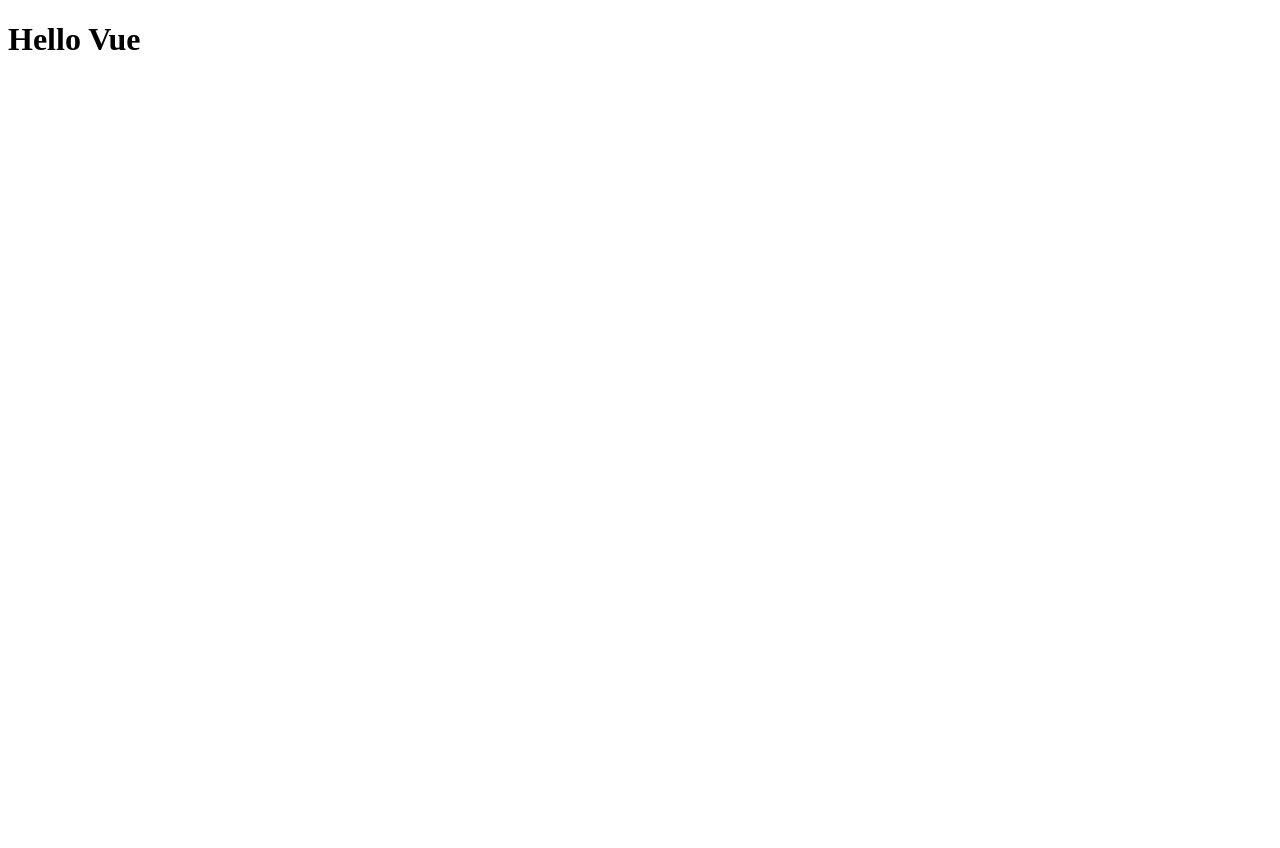
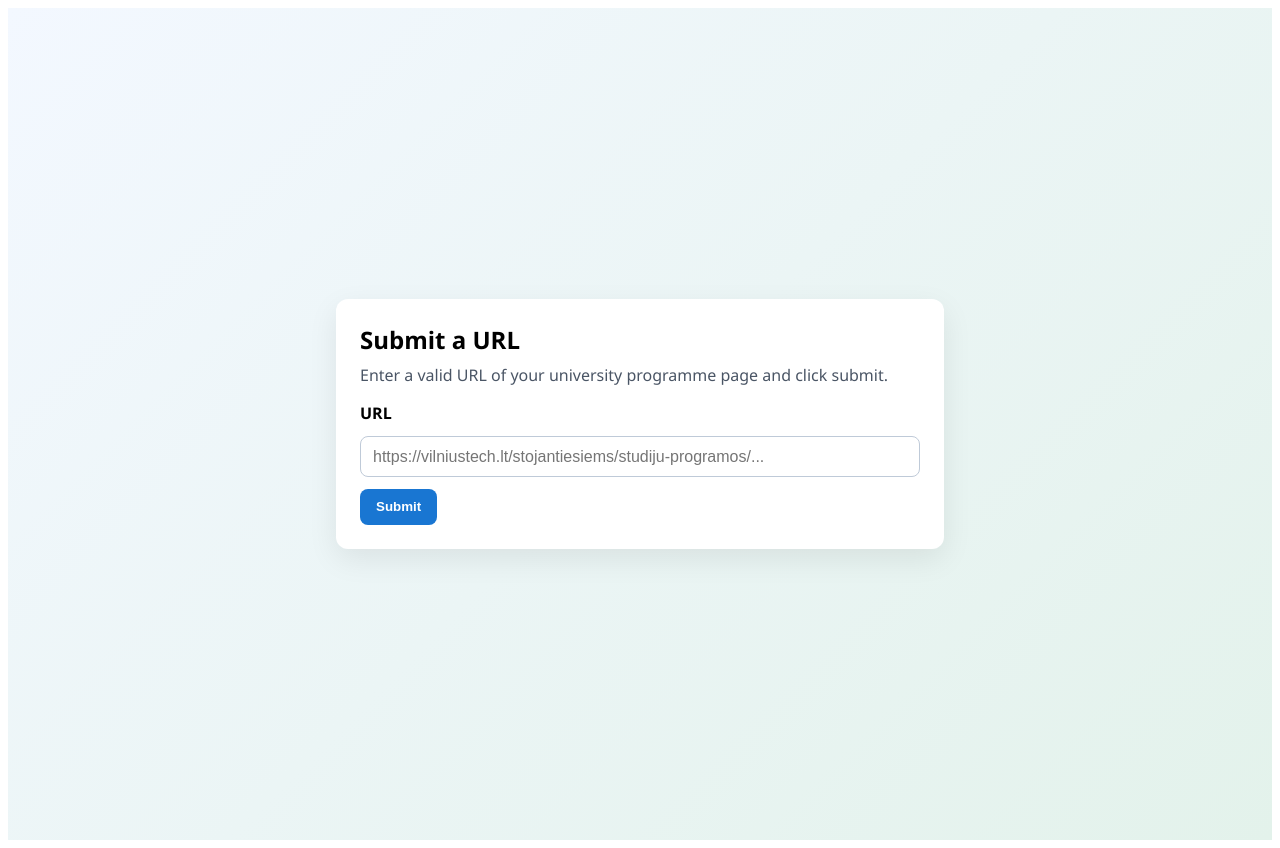
Before and after one commit to Alomika/SkillOut, a Vue app in the folder frontend/: page / in a window 1280 px wide. Before the commit the page ends 800 px from the top, so only its background shows below. Built offline with nearby package versions, Linux system fonts and the light colour scheme.

Commit message:
SD-80 Feature: Created a page with a form to enter URL

```diff
--- a/frontend/src/App.vue
+++ b/frontend/src/App.vue
@@ -1,5 +1,5 @@
 <template>
-  <h1>Hello Vue</h1>
+  <router-view />
 </template>
 
 <script>
--- a/frontend/src/main.js
+++ b/frontend/src/main.js
@@ -1,4 +1,5 @@
 import { createApp } from "vue";
 import App from "./App.vue";
+import router from "./router";
 
-createApp(App).mount("#app");
+createApp(App).use(router).mount("#app");
--- /dev/null
+++ b/frontend/src/pages/UrlFormPage.vue
@@ -0,0 +1,110 @@
+<template>
+  <main class="page">
+    <section class="card">
+      <h1>Submit a URL</h1>
+      <p>Enter a valid URL of your university programme page and click submit.</p>
+
+      <form @submit.prevent="handleSubmit" class="url-form">
+        <label for="urlInput">URL</label>
+        <input
+          id="urlInput"
+          v-model.trim="url"
+          type="url"
+          placeholder="https://vilniustech.lt/stojantiesiems/studiju-programos/..."
+          required
+        />
+        <button type="submit">Submit</button>
+      </form>
+
+      <p v-if="submittedUrl" class="result">Submitted URL: {{ submittedUrl }}</p>
+    </section>
+  </main>
+</template>
+
+<script>
+export default {
+  name: "UrlFormPage",
+  data() {
+    return {
+      url: "",
+      submittedUrl: "",
+    };
+  },
+  methods: {
+    handleSubmit() {
+      this.submittedUrl = this.url;
+    },
+  },
+};
+</script>
+
+<style scoped>
+.page {
+  min-height: 100vh;
+  display: grid;
+  place-items: center;
+  background: linear-gradient(135deg, #f3f8ff 0%, #e3f2eb 100%);
+  padding: 1rem;
+  font-family: "Segoe UI", Tahoma, Geneva, Verdana, sans-serif;
+}
+
+.card {
+  width: min(560px, 100%);
+  background: #ffffff;
+  border-radius: 12px;
+  box-shadow: 0 10px 30px rgba(0, 0, 0, 0.08);
+  padding: 1.5rem;
+}
+
+h1 {
+  margin: 0 0 0.5rem;
+}
+
+p {
+  margin: 0 0 1rem;
+  color: #4a5565;
+}
+
+.url-form {
+  display: grid;
+  gap: 0.75rem;
+}
+
+label {
+  font-weight: 600;
+}
+
+input {
+  padding: 0.65rem 0.75rem;
+  border: 1px solid #bfcad8;
+  border-radius: 8px;
+  font-size: 1rem;
+}
+
+input:focus {
+  outline: 2px solid #1976d2;
+  border-color: transparent;
+}
+
+button {
+  width: fit-content;
+  padding: 0.65rem 1rem;
+  border: none;
+  border-radius: 8px;
+  background: #1976d2;
+  color: #fff;
+  font-weight: 600;
+  cursor: pointer;
+}
+
+button:hover {
+  background: #115aa0;
+}
+
+.result {
+  margin-top: 1rem;
+  font-weight: 600;
+  color: #1b5e20;
+  word-break: break-all;
+}
+</style>
--- /dev/null
+++ b/frontend/src/router/index.js
@@ -0,0 +1,17 @@
+import { createRouter, createWebHistory } from "vue-router";
+import UrlFormPage from "../pages/UrlFormPage.vue";
+
+const routes = [
+  {
+    path: "/",
+    name: "url-form",
+    component: UrlFormPage,
+  },
+];
+
+const router = createRouter({
+  history: createWebHistory(),
+  routes,
+});
+
+export default router;
```
Also changed, not shown: frontend/package.json (+4 -3 lines), 1 other file (tests, documents, lock files or other folders).
